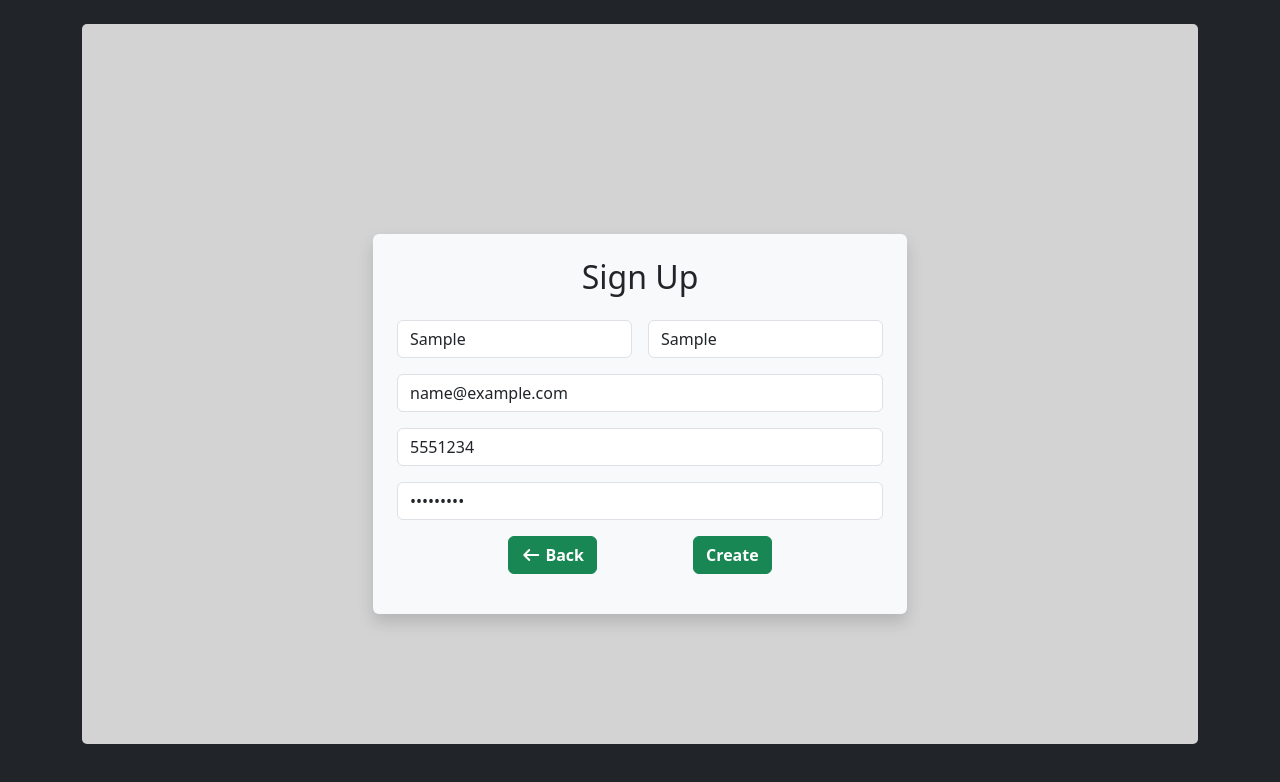
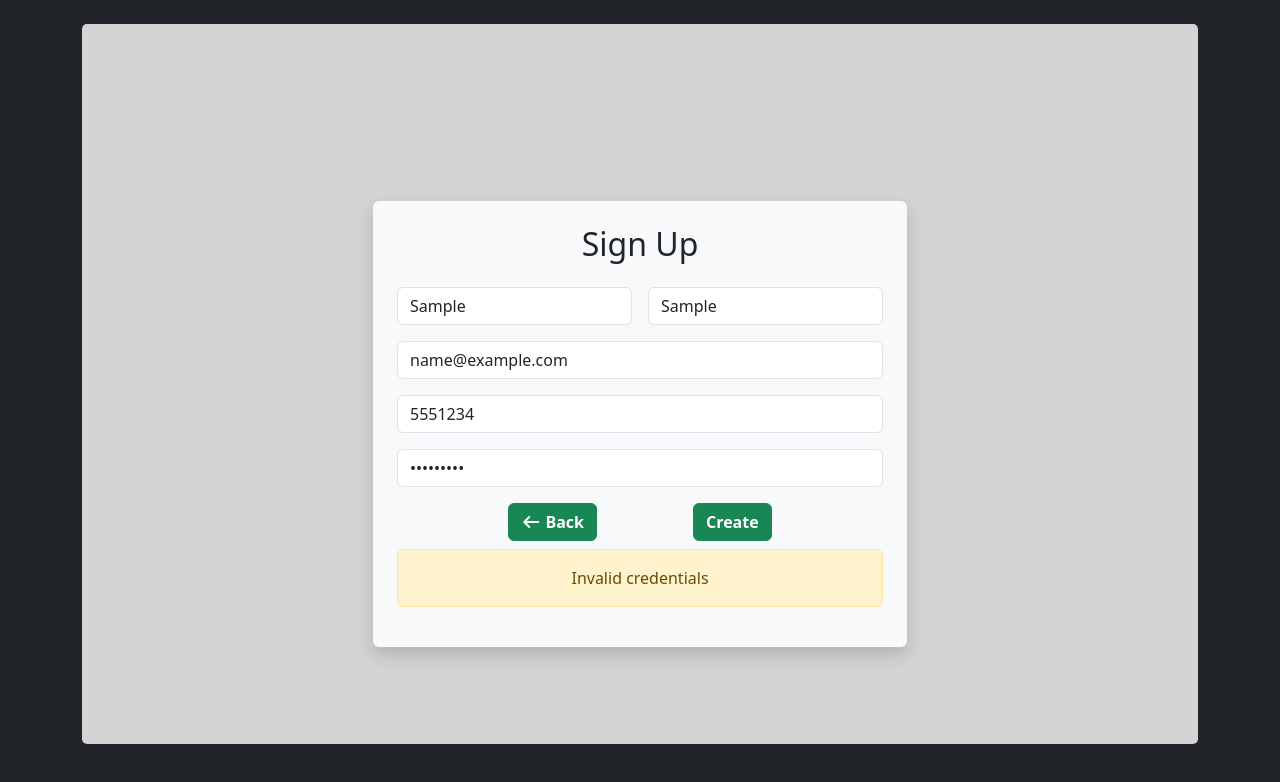
Before and after one commit to JonathanEDressel/MonkeyMoney, an Angular app: page /createaccount in a window 1280 px wide. Both pictures are taken after typing "Sample", "Sample", "name@example.com", "5551234", "Sample123" into the empty fields and a click on the button "Create". Shown: the top 782 px of the page. Built offline with nearby package versions, Linux system fonts and the light colour scheme; no server answers.

Commit message:
added base call for getting user list

```diff
--- a/src/app/viewmodels/createaccount.ts
+++ b/src/app/viewmodels/createaccount.ts
@@ -1,5 +1,5 @@
 import { EmailValidator, FormsModule } from '@angular/forms';
-import { Component } from '@angular/core';
+import { Component, signal } from '@angular/core';
 import { UserModel } from '../models/usermodel';
 import { Router } from '@angular/router';
 import { AuthController } from '../services/controllers/authcontroller';
@@ -14,6 +14,7 @@ import { AuthController } from '../services/controllers/authcontroller';
 export class CreateAccountComponent {
     user: UserModel = new UserModel();
     password: string = "";
+    ErrorMsg = signal("");
 
     //have this later lead to Stripe where the user can pay to sign up
     constructor(private router: Router, private _authController: AuthController) {}
@@ -29,9 +30,11 @@ export class CreateAccountComponent {
             next: (res) => {
                 if(res.status === 200) {
                     this.router.navigate(['/home'])
+                    this.ErrorMsg.set("");
                 }
             },
             error: (err) => {
+              this.ErrorMsg.set("Invalid credentials");
               console.log("ERROR: " + err)
             }
         });
--- a/src/app/viewmodels/home.ts
+++ b/src/app/viewmodels/home.ts
@@ -5,6 +5,7 @@ import { SHARED_IMPORTS } from '../shared/shared-imports';
 import { BrowserModule } from '@angular/platform-browser';
 import { RouterOutlet } from '@angular/router';
 import { HttpClient } from '@angular/common/http';
+import { UserController } from '../services/controllers/usercontroller';
 
 
 @Component({
--- a/src/app/views/createaccount.html
+++ b/src/app/views/createaccount.html
@@ -23,6 +23,11 @@
         <strong>Create </strong>
       <!-- <i class="fa-solid fa-arrow-right"></i> -->
     </button>
+     @if (ErrorMsg()) {
+      <div class="mt-2 alert alert-warning" role="alert">
+        <label>{{ErrorMsg()}}</label>
+      </div>
+    }
     <div class="text-center mb-3">
     </div>
   </div>
```
Also changed, not shown: src/app/services/controllers/usercontroller.ts (+6 -1 lines), src/app/services/userdata.ts (added, +18 -0 lines), 1 other file (tests, documents, lock files or other folders).
